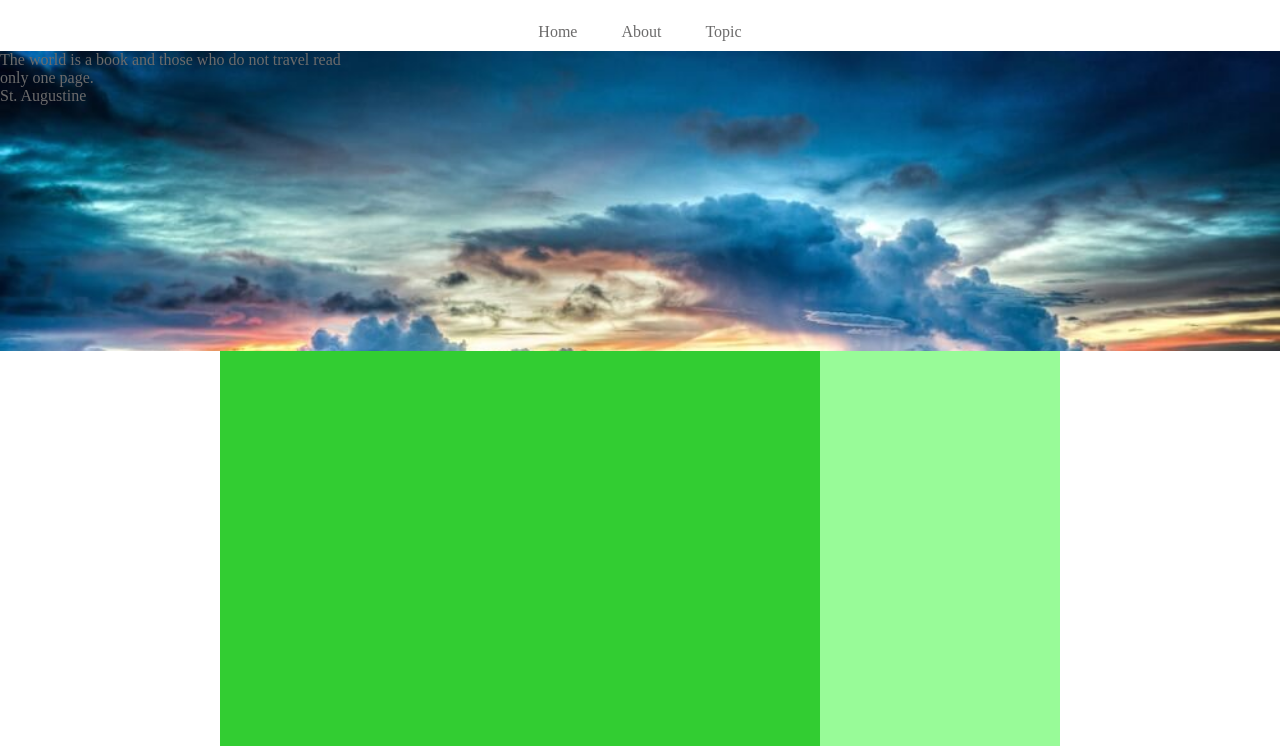
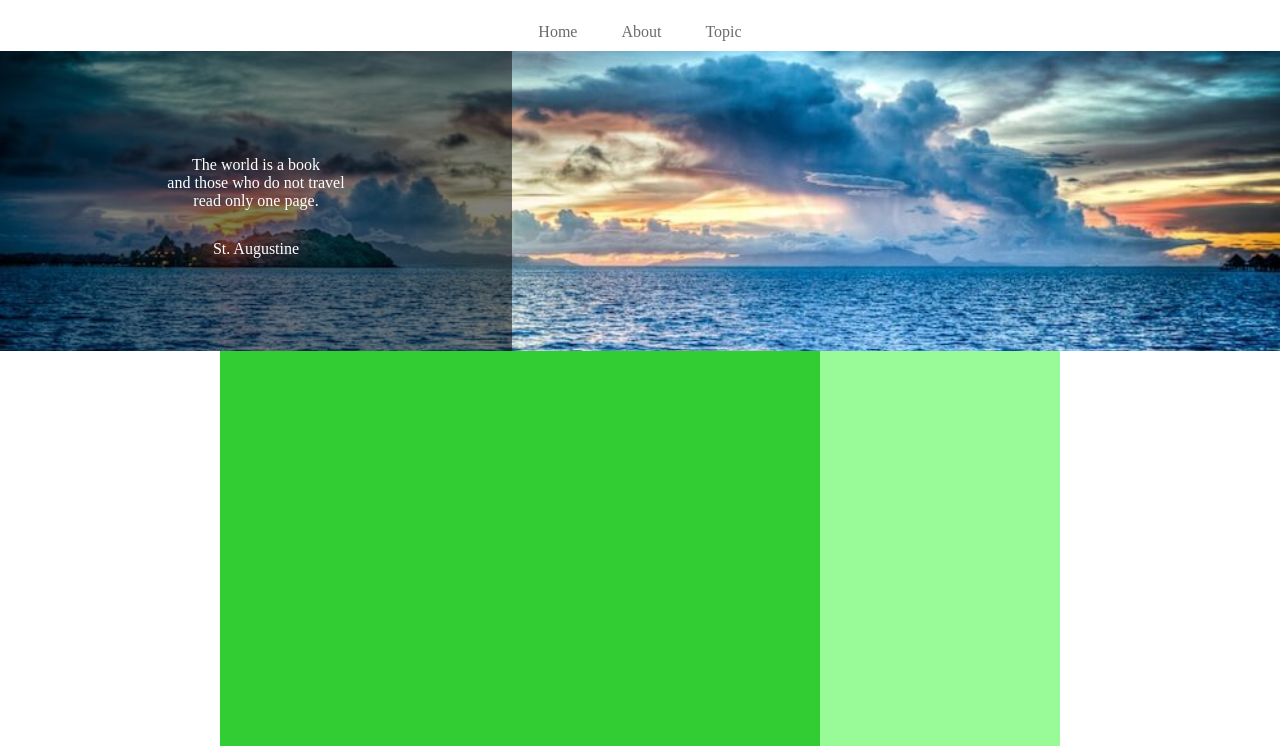
Before and after one commit to TominagaRyuto/caravan1, a plain HTML site: page index.html in a window 1280 px wide. Shown: the part 54-800 px from the top of the page. Drawn offline with Linux system fonts and the light colour scheme.

Commit message:
[finish]1-6caravan

```diff
--- a/index.html
+++ b/index.html
@@ -32,7 +32,9 @@
     <div class="main-visual">
       <div class="main-visual-content">
         <p class="main-visual-text">
-          The world is a book and those who do not travel read only one page.
+          The world is a book<br>
+           and those who do not travel<br>
+            read only one page.
         </p>
         <p class="main-visual-name">
           St. Augustine
--- a/style.css
+++ b/style.css
@@ -37,12 +37,26 @@ header .heading {
   height: 300px;
   background-image: url(img/mv.jpg);
   background-size: cover;
+  background-position: center;
 }
 
 .main-visual-content {
-  width: 350px;
+  width: 40%;
   height: 300px;
+  background-color: rgba(0, 0, 0, 0.5);
+  text-align: center;
+  padding-top: 105px;
 }
+
+.main-visual-text {
+  color: white;
+}
+
+.main-visual-name {
+  margin-top: 30px;
+  color: white;
+}
+
 .main {
   width: 840px;
   display: flex;
```
